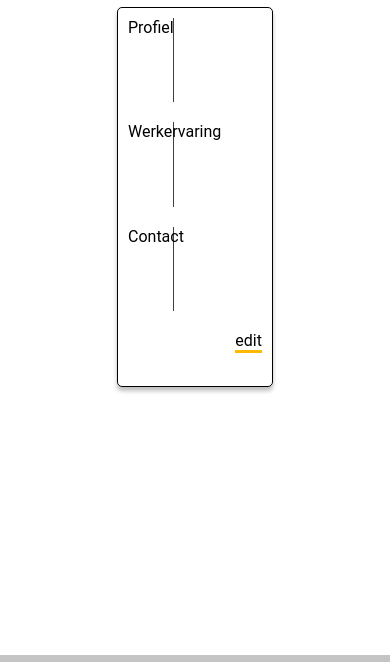
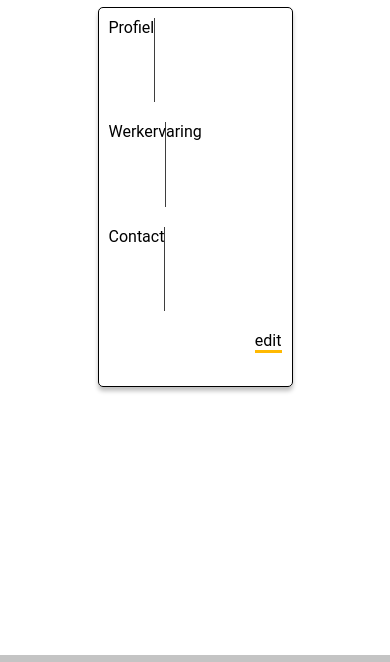
Before and after one commit to snvHVB/studdybuddyHVB, a plain HTML site: page profiel.html in a window 390 px wide. Shown: the part 148-810 px from the top of the page. Drawn offline with nearby package versions, Linux system fonts and the light colour scheme; no server answers.

Commit message:
responsive profiel

```diff
--- a/css/profiel.css
+++ b/css/profiel.css
@@ -136,3 +136,11 @@ section.categorie {
     padding: 0.75rem 4rem;
     margin: 1rem;
 }
+
+@media only screen and (max-width: 600rem) {
+
+    #wrapper {
+        width: 50vw;
+    }
+
+}
```
Also changed, not shown: css/forms.css (line endings or trailing spaces).
